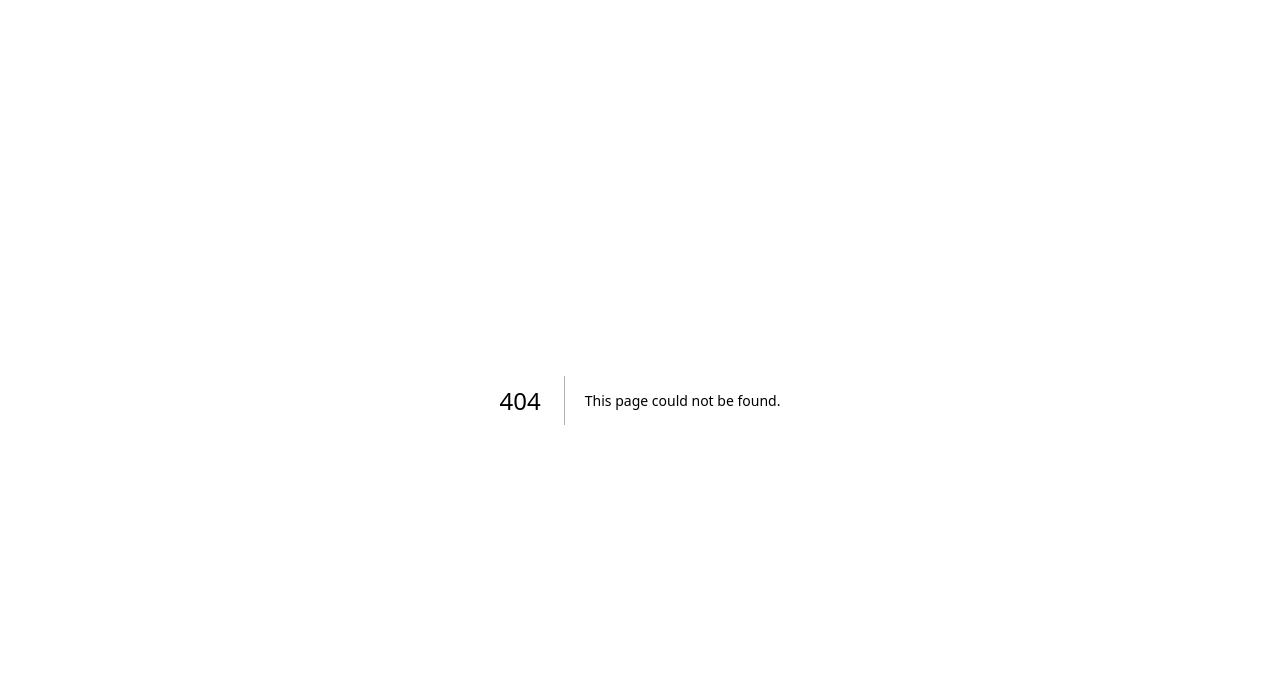
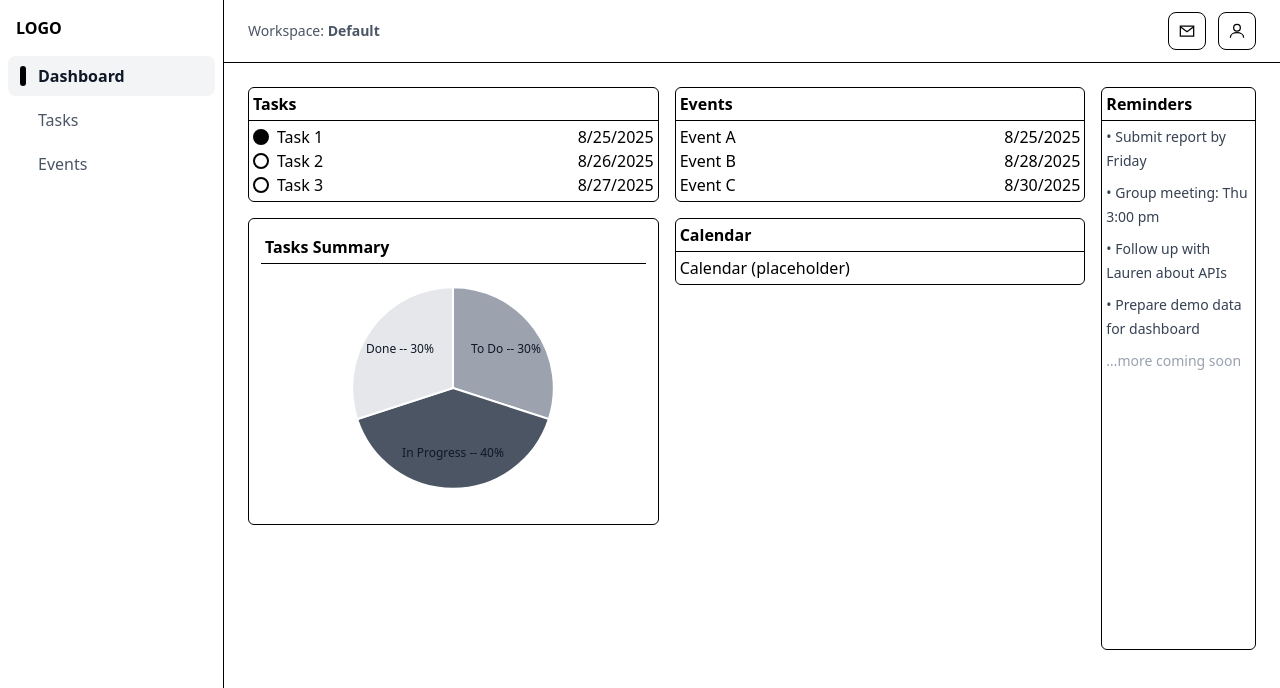
Before and after one commit to AnthonyZhOon/cs-project, a Next.js app: page /dashboard in a window 1280 px wide. Before the commit this address had no page. Shown: the top 688 px of the page. Built offline with nearby package versions, Linux system fonts and the light colour scheme.

Commit message:
dashboard page

```diff
--- /dev/null
+++ b/app/(dashboard)/dashboard/layout.tsx
@@ -0,0 +1,45 @@
+import Link from "next/link";
+import { ReactNode } from "react";
+import ClientSidebar from "./sidebar.client";
+
+export default function DashboardLayout({ children }: { children: ReactNode }) {
+  return (
+    <div className="min-h-screen flex">
+      {/* Sidebar */}
+      <aside className="w-56 shrink-0 border-r bg-white">
+        <div className="p-4 font-semibold">LOGO</div>
+        <ClientSidebar />
+      </aside>
+
+      {/* Main */}
+      <div className="flex-1 flex flex-col">
+        {/* Topbar */}
+        <header className="border-b px-6 py-3 flex items-center justify-between">
+          <div className="text-sm text-gray-600">
+            Workspace: <strong>Default</strong>
+          </div>
+
+          <div className="flex items-center gap-3">
+            <Link href="/messages" aria-label="Messages" className="p-2 rounded-lg border hover:bg-gray-50">
+              {/* envelope icon */}
+              <svg width="20" height="20" viewBox="0 0 24 24" fill="none" aria-hidden>
+                <path d="M4 6h16v12H4z" stroke="currentColor" strokeWidth="1.5" />
+                <path d="m4 7 8 6 8-6" stroke="currentColor" strokeWidth="1.5" fill="none" />
+              </svg>
+            </Link>
+            <Link href="/profile" aria-label="Profile" className="p-2 rounded-lg border hover:bg-gray-50">
+              {/* user icon */}
+              <svg width="20" height="20" viewBox="0 0 24 24" fill="none" aria-hidden>
+                <circle cx="12" cy="8" r="4" stroke="currentColor" strokeWidth="1.5" />
+                <path d="M4 20c0-4 4-6 8-6s8 2 8 6" stroke="currentColor" strokeWidth="1.5" fill="none" />
+              </svg>
+            </Link>
+          </div>
+        </header>
+
+        {/* Content */}
+        <main className="min-h-0">{children}</main>
+      </div>
+    </div>
+  );
+}
--- /dev/null
+++ b/app/(dashboard)/dashboard/page.tsx
@@ -0,0 +1,46 @@
+import UpcomingBox from '@/components/UpcomingBox';
+import TaskSummary from '@/components/TaskSummary';
+import ComponentBox from '@/components/ComponentBox';
+
+const exampleTasks = [
+  { name: 'Task 1', date: new Date(), url: '#', complete: true },
+  { name: 'Task 2', date: new Date(Date.now()+86400000), url: '#', complete: false },
+  { name: 'Task 3', date: new Date(Date.now()+2*86400000), url: '#', complete: false },
+];
+
+const exampleEvents = [
+  { name: 'Event A', date: new Date(), url: '#' },
+  { name: 'Event B', date: new Date(Date.now()+3*86400000), url: '#' },
+  { name: 'Event C', date: new Date(Date.now()+5*86400000), url: '#' },
+];
+
+export default function DashboardPage() {
+  return (
+    <div className="grid grid-cols-12 gap-4 p-6">
+
+      <section className="col-span-12 lg:col-span-5 space-y-4">
+        <UpcomingBox itemType="Task" items={exampleTasks} />
+        <TaskSummary />
+      </section>
+
+
+      <section className="col-span-12 lg:col-span-5 space-y-4">
+        <UpcomingBox itemType="Event" items={exampleEvents} />
+        <ComponentBox title="Calendar">Calendar (placeholder)</ComponentBox>
+      </section>
+
+
+      <section className="col-span-12 lg:col-span-2 space-y-4">
+        <ComponentBox title="Reminders">
+          <div className="min-h-[520px] leading-6 text-sm text-gray-700 space-y-2">
+            <p>• Submit report by Friday</p>
+            <p>• Group meeting: Thu 3:00 pm</p>
+            <p>• Follow up with Lauren about APIs</p>
+            <p>• Prepare demo data for dashboard</p>
+            <p className="text-gray-400">…more coming soon</p>
+          </div>
+        </ComponentBox>
+      </section>
+    </div>
+  );
+}
--- /dev/null
+++ b/app/(dashboard)/dashboard/sidebar.client.tsx
@@ -0,0 +1,45 @@
+"use client";
+
+import Link from "next/link";
+import { usePathname } from "next/navigation";
+
+const items = [
+  { href: "/dashboard", label: "Dashboard" },
+  { href: "/tasks",     label: "Tasks" },
+  { href: "/events",    label: "Events" },
+];
+
+export default function ClientSidebar() {
+  const pathname = usePathname();
+
+  return (
+    <nav className="px-2 space-y-1">
+      {items.map((it) => {
+        const active = pathname === it.href || pathname.startsWith(it.href + "/");
+
+        return (
+          <Link
+            key={it.href}
+            href={it.href}
+            aria-current={active ? "page" : undefined}
+            className={[
+              "group flex items-center gap-3 rounded-lg px-3 py-2",
+              active
+                ? "bg-gray-100 text-gray-900 font-semibold"
+                : "text-gray-600 hover:bg-gray-50"
+            ].join(" ")}
+          >
+
+            <span
+              className={[
+                "h-5 w-1.5 rounded-full",
+                active ? "bg-black" : "bg-transparent group-hover:bg-gray-300"
+              ].join(" ")}
+            />
+            <span>{it.label}</span>
+          </Link>
+        );
+      })}
+    </nav>
+  );
+}
```
